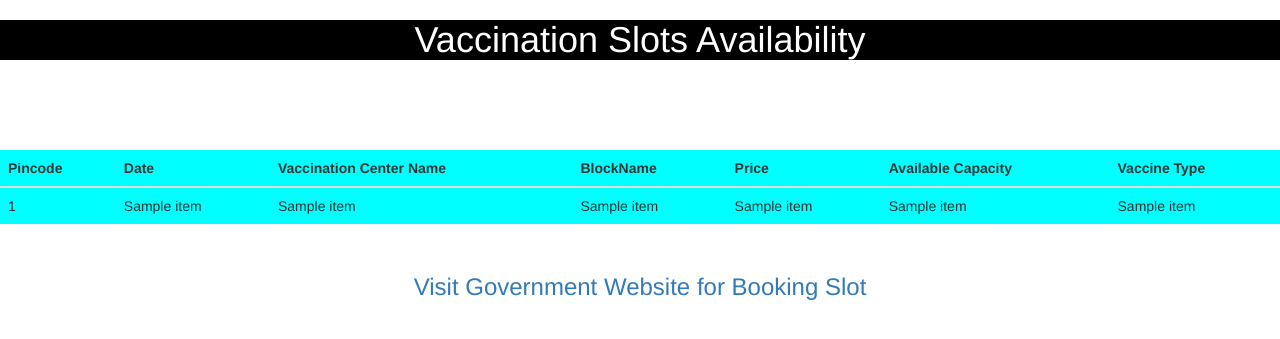
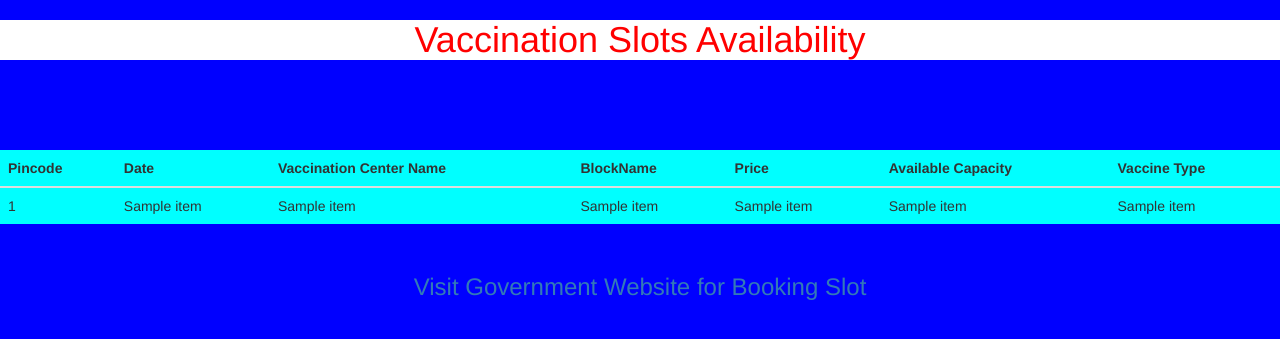
Before and after one commit to ankit55555/vaccine-Availabilty, a Flask app: template templates/slot.html in a window 1280 px wide. Shown: the top 339 px of the page. Run offline with Flask 2, Linux system fonts and the light colour scheme; the template is opened without the code that fills it: most values are stand-ins (such as "Sample title", 1, 10 or a date in 2020); some libraries are stand-ins or nearby versions.

Commit message:
slot files changes

```diff
--- a/static/images/main.css
+++ b/static/images/main.css
@@ -1,3 +1,7 @@
 body{
     font-family: 'Courier New', Courier, monospace;
 }
+.main{
+    font-weight: 500;
+    borr: 50px;
+}
--- a/templates/index.html
+++ b/templates/index.html
@@ -12,6 +12,8 @@
 	<title>Covid Vaccination Slots</title>
 </head>
 <body>
+
+
 	<h2 class="text-center" style="background-color: rgb(2, 2, 2);padding: 5px;color: white;">Find Your Vaccination Slots
 	</h2>
 	<div class="container-fluid" style="margin-top: 0px;">
--- a/templates/slot.html
+++ b/templates/slot.html
@@ -6,9 +6,14 @@
 	<meta name="viewport" content="width=device-width, initial-scale=1.0">
 	<link rel="stylesheet" href="https://maxcdn.bootstrapcdn.com/bootstrap/3.4.1/css/bootstrap.min.css">
 	<title>Covid Vaccination Slots</title>
+	<style>
+	body{
+		background-color: blue;
+	}
+	</style>
 </head>
 <body>
-	<h1 style="text-align: center;background-color: black;color: white;">Vaccination Slots Availability</h1>
+	<h1 style="text-align: center;background-color:white;color: red;">Vaccination Slots Availability</h1>
 	<br><br><br><br>
 	<div>
 		<!-- {% for item in data%}
```
